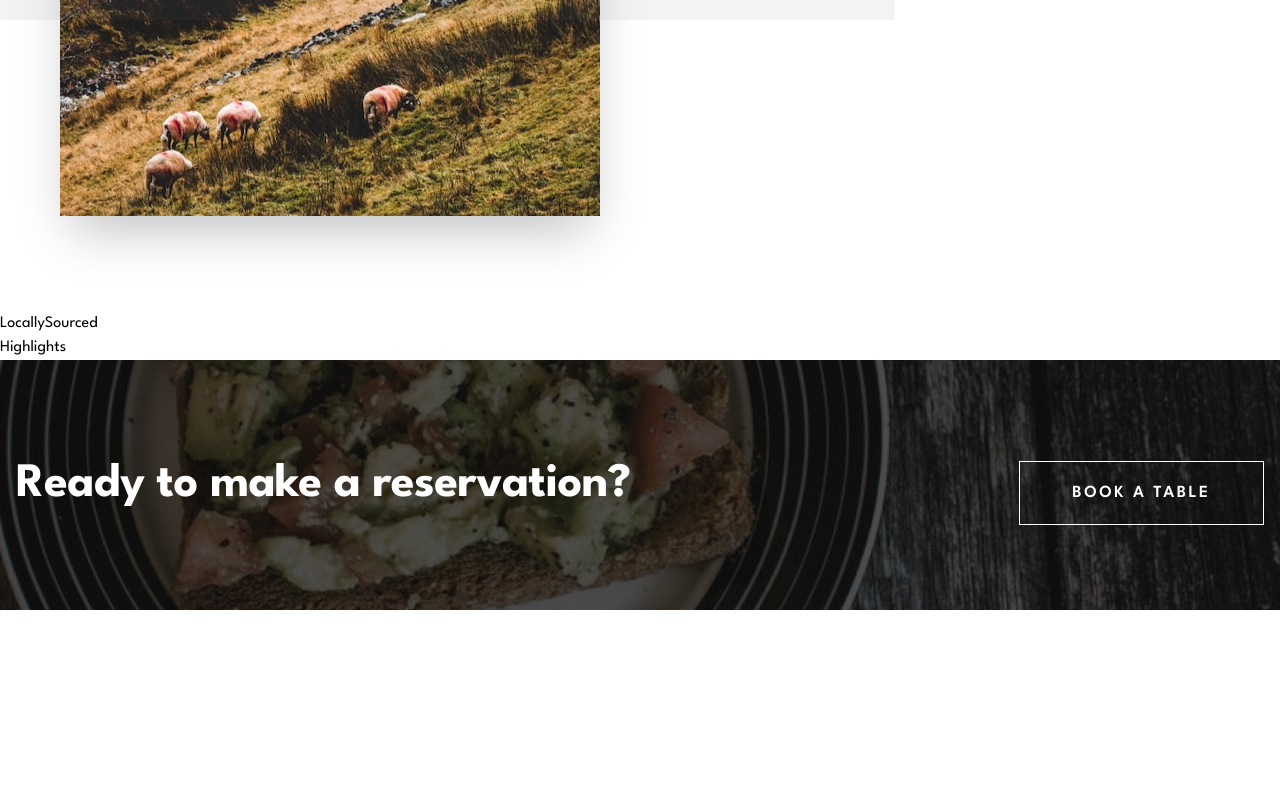
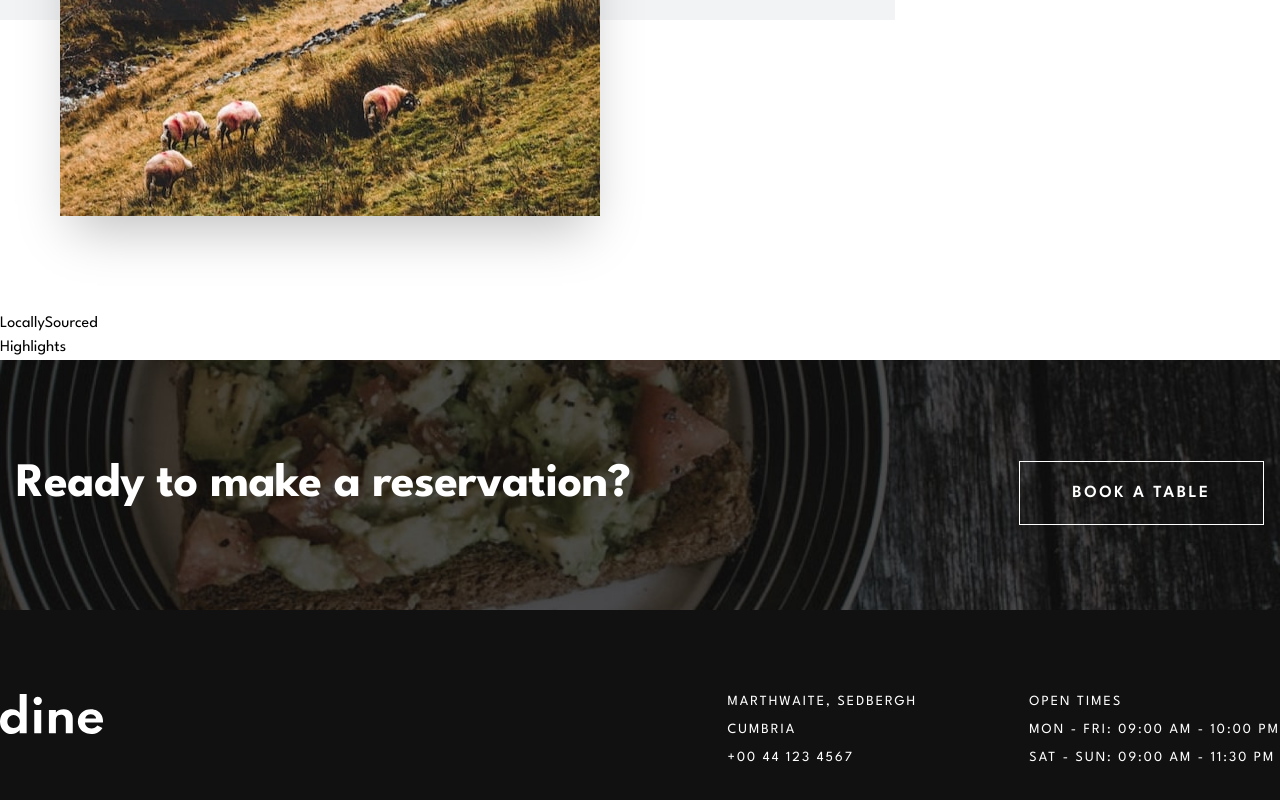
Before and after one commit to Damjan15/Dine, a Next.js app: page / in a window 1280 px wide. Shown: the part 1270-2070 px from the top of the page. Before the commit the page ends 1880 px from the top, so only its background shows below. Built offline with nearby package versions, Linux system fonts and the light colour scheme.

Commit message:
footer section created

```diff
--- a/components/shared/Footer.jsx
+++ b/components/shared/Footer.jsx
@@ -1,7 +1,34 @@
+import { footerAddresses, footerOpenTimes } from "@/utils/constants";
+import Image from "next/image";
+import logo from "../../public/images/logo.svg";
+
 const Footer = () => {
   return (
-    <footer>Footer</footer>
-  )
-}
+    <footer className="bg-codGray h-[440px] xl:h-[240px]">
+      <div className="h-full max-w-7xl mx-auto flex flex-col items-center justify-center md:flex-row md:justify-around xl:justify-between">
+        <div className="mb-8">
+          <Image src={logo} alt="dine-logo" />
+        </div>
 
-export default Footer
+        <div className="flex flex-col space-y-8 xl:flex-row xl:space-y-0 xl:space-x-28">
+          <ul className="text-center md:text-left">
+            {footerAddresses.map((address) => (
+              <li
+                key={address.id}
+                className="item"
+              >
+                {address.title}
+              </li>
+            ))}
+          </ul>
+
+          <ul className="text-center md:text-left">
+            { footerOpenTimes.map((time) => <li key={time.id} className="item">{ time.title }</li>)}
+          </ul>
+        </div>
+      </div>
+    </footer>
+  );
+};
+
+export default Footer;
--- a/pages/_app.js
+++ b/pages/_app.js
@@ -1,5 +1,11 @@
+import { Footer } from '@/components'
 import '@/styles/globals.css'
 
 export default function App({ Component, pageProps }) {
-  return <Component {...pageProps} />
+  return (
+  <>
+  <Component {...pageProps} />
+  <Footer />
+  </>
+  )
 }
--- a/styles/globals.css
+++ b/styles/globals.css
@@ -27,4 +27,8 @@
     .booking-bg {
         @apply bg-[url('/images/booking/hero-bg-mobile.jpg')] bg-no-repeat bg-cover h-[328px] md:bg-[url('/images/booking/hero-bg-tablet.jpg')] md:h-[400px] xl:bg-[url('/images/booking/hero-bg-desktop.jpg')] xl:h-[250px];
     }
+
+    .item {
+        @apply font-normal text-[14px] leading-[28px] tracking-[2px] text-white uppercase;
+    }
 }
--- a/utils/constants.js
+++ b/utils/constants.js
@@ -69,3 +69,33 @@ export const slides = [
         description: "Are you looking to have a larger social event? No problem! We’re more than happy to cater for big parties. We’ll work with you to make your event a hit with everyone."
     },
 ]
+
+export const footerAddresses = [
+    {
+        id: "address",
+        title: "Marthwaite, Sedbergh"
+    },
+    {
+        id: "cumbria",
+        title: "Cumbria"
+    },
+    {
+        id: "phone",
+        title: "+00 44 123 4567"
+    }
+]
+
+export const footerOpenTimes = [
+    {
+        id: "open-times",
+        title: "Open Times"
+    },
+    {
+        id: "weekday-open-time",
+        title: "Mon - Fri: 09:00 AM - 10:00 PM"
+    },
+    {
+        id: "weekend-open-time",
+        title: "SAT - SUN: 09:00 AM - 11:30 PM"
+    }
+]
```
